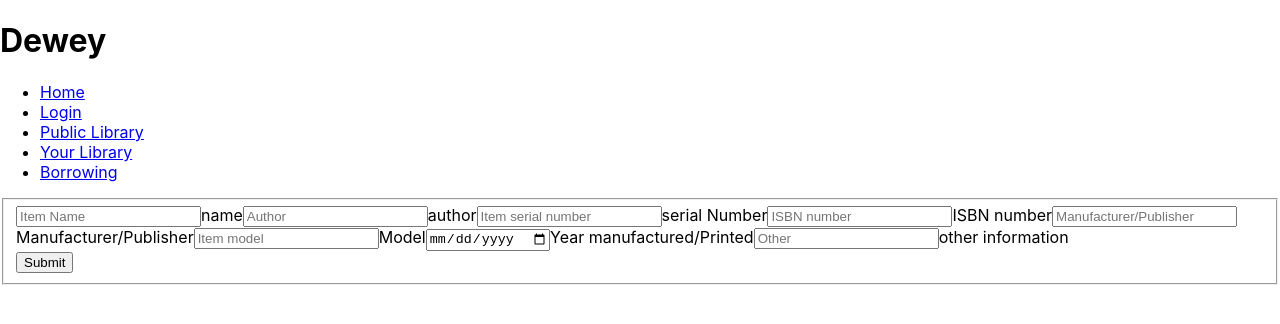
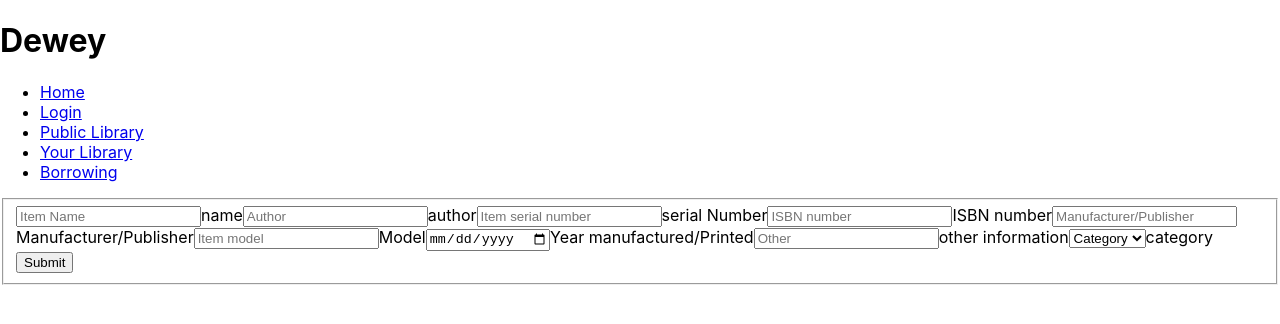
Before and after one commit to abernethyb/dewey, a React (Create React App) app: page /NewItem in a window 1280 px wide. Shown: the top 324 px of the page. Built offline with nearby package versions, Linux system fonts and the light colour scheme.

Commit message:
made category dropdown

```diff
--- a/src/components/items/newItem.js
+++ b/src/components/items/newItem.js
@@ -21,7 +21,7 @@ let intActiveUserID = parseInt(activeUserId)
 
 //categoryId is set to 1 until dropdown menue is created. this will need to be changed later
 const NewItem = props => {
-    const [item, setItem] = useState({ userId: intActiveUserID, name: "", author: "", available: true, serial: "", isbn: "", makeOrPublisher: "", model: "", year: null, otherInfo: "",  categoryId: 1 });
+    const [item, setItem] = useState({ userId: intActiveUserID, name: "", author: "", available: true, serial: "", isbn: "", makeOrPublisher: "", model: "", year: null, otherInfo: "",  categoryId: null });
     const [isLoading, setIsLoading] = useState(false);
 
     const handleFieldChange = event => {
@@ -37,6 +37,7 @@ const NewItem = props => {
             window.alert("Please input an item title and expectCompleteBy");
         } else {
             setIsLoading(true);
+            item.categoryId = parseInt(item.categoryId)
             ApiManager.addObject("items", item)
                 .then(() => props.history.push("/PersonalLibrary"));
         }
@@ -111,14 +112,15 @@ const NewItem = props => {
                             placeholder="Other"
                         />
                         <label htmlFor="otherInfo">other information</label>
-                        {/* <input
-                            type="dropdown"
-                            required
-                            onChange={handleFieldChange}
-                            id="otherInfo"
-                            placeholder="Other"
-                        />
-                        <label htmlFor="otherInfo">other information</label> */}
+                        <select
+                        type="dropdown"
+                            id="categoryId"
+                            onChange={handleFieldChange}>
+                            <option value="" disabled selected hidden >Category</option>
+                            <option value="1" >Book</option>
+                            <option value="2" >Tool</option>
+                        </select>
+                        <label htmlFor="categoryId">category</label>
                     </div>
                     <div classtitle="alignRight">
                         <button
```
